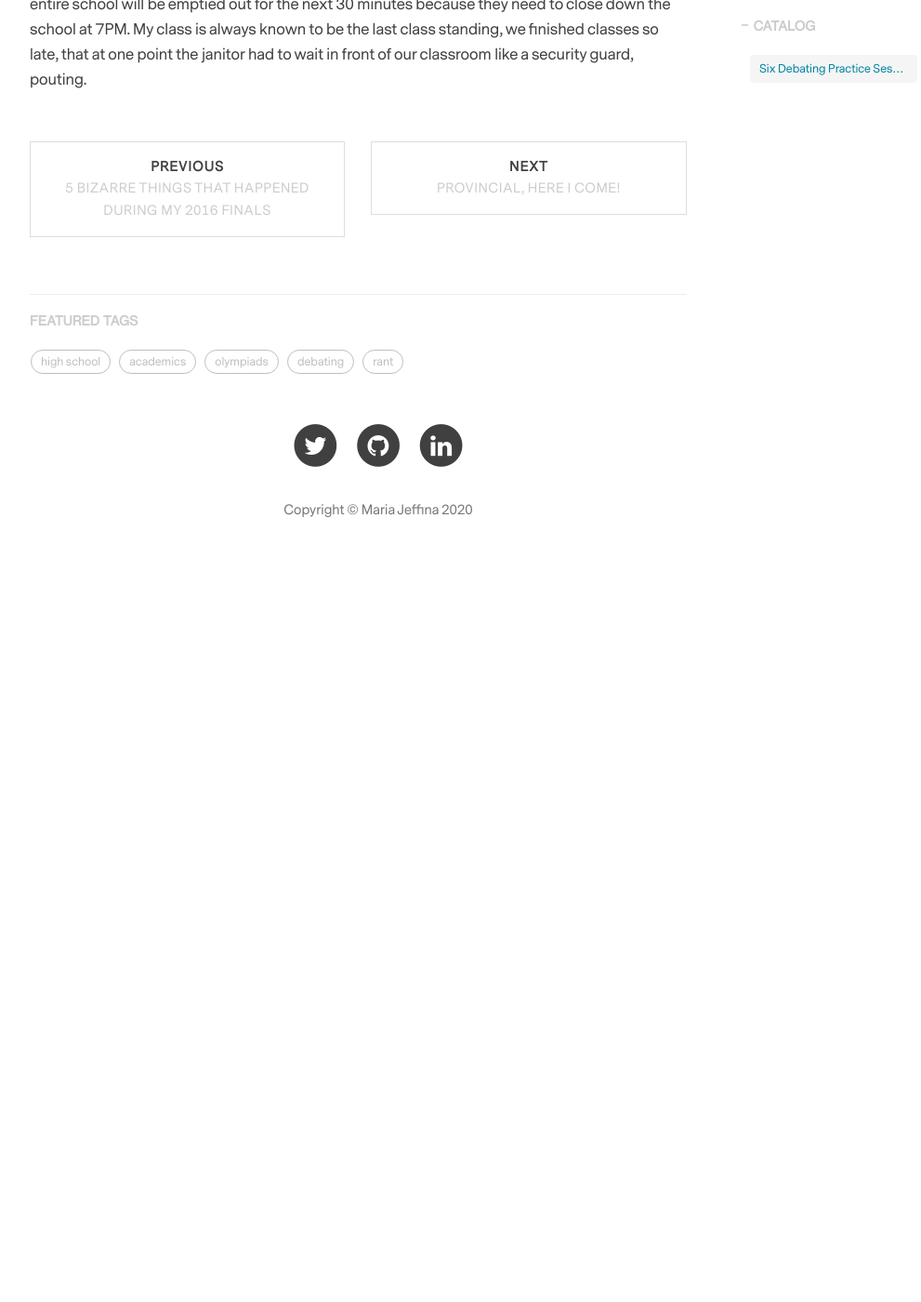
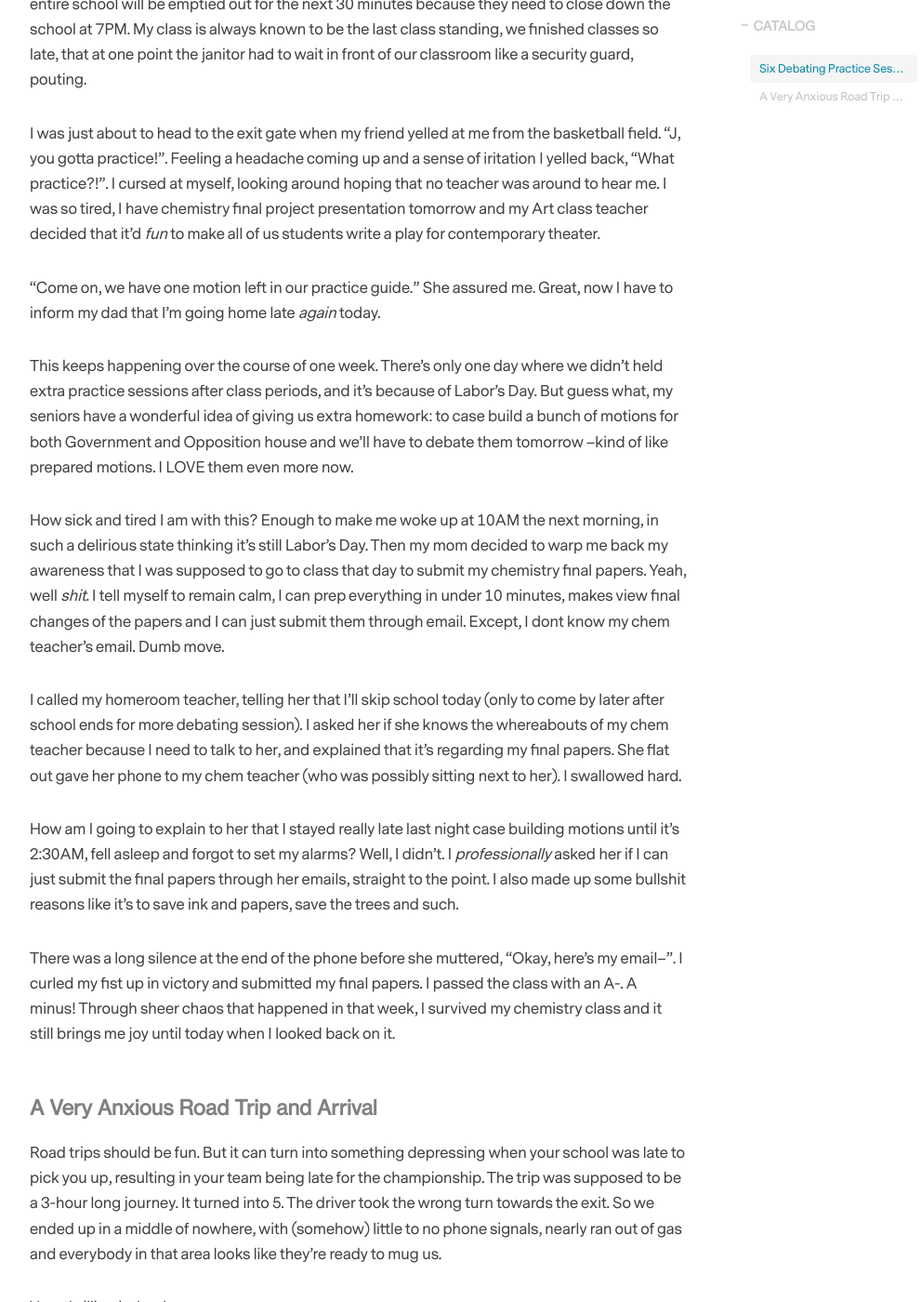
Before and after one commit to maiesey/maiesey.github.io, a Jekyll site: the page built from _posts/2016-11-05-psdc.markdown, in a window 1280 px wide and 1400 px high, scrolled down 1640 px. Shown: the whole window at 93% size, without its empty margins (233-1224 px from the left). Built offline with Jekyll 4.4.1, drawn with Linux system fonts in a browser that asks for light colours; nearby versions of some CDN libraries; comment, search, counter and statistics services are not loaded; before the commit the page ends 2266 px from its top, so only the background shows below that; some of the changed text lies outside the part shown.

Commit message:
update post

```diff
--- a/_posts/2016-11-05-psdc.markdown
+++ b/_posts/2016-11-05-psdc.markdown
@@ -30,3 +30,28 @@ I was wowed, to be honest. I didn't know that my seniors have *that much* winnin
 
 #### Six Debating Practice Sesh In A Week ####
 It is crazy how basic things salty people do like getting into an argument can really take a toll on someone's sanity. I finished classes around 5PM, usually it's already quite dark outside and the entire school will be emptied out for the next 30 minutes because they need to close down the school at 7PM. My class is always known to be the last class standing, we finished classes so late, that at one point the janitor had to wait in front of our classroom like a security guard, pouting.
+
+I was just about to head to the exit gate when my friend yelled at me from the basketball field. "J, you gotta practice!". Feeling a headache coming up and a sense of iritation I yelled back, "What practice?!". I cursed at myself, looking around hoping that no teacher was around to hear me. I was so tired, I have chemistry final project presentation tomorrow and my Art class teacher decided that it'd *fun* to make all of us students write a play for contemporary theater.
+
+"Come on, we have one motion left in our practice guide." She assured me. Great, now I have to inform my dad that I'm going home late *again* today.
+
+This keeps happening over the course of one week. There's only one day where we didn't held extra practice sessions after class periods, and it's because of Labor's Day. But guess what, my seniors have a wonderful idea of giving us extra homework: to case build a bunch of motions for both Government and Opposition house and we'll have to debate them tomorrow --kind of like prepared motions. I LOVE them even more now.
+
+How sick and tired I am with this? Enough to make me woke up at 10AM the next morning, in such a delirious state thinking it's still Labor's Day. Then my mom decided to warp me back my awareness that I was supposed to go to class that day to submit my chemistry final papers. Yeah, well *shit*. I tell myself to remain calm, I can prep everything in under 10 minutes, makes view final changes of the papers and I can just submit them through email. Except, I dont know my chem teacher's email. Dumb move.
+
+I called my homeroom teacher, telling her that I'll skip school today (only to come by later after school ends for more debating session). I asked her if she knows the whereabouts of my chem teacher because I need to talk to her, and explained that it's regarding my final papers. She flat out gave her phone to my chem teacher (who was possibly sitting next to her). I swallowed hard.
+
+How am I going to explain to her that I stayed really late last night case building motions until it's 2:30AM, fell asleep and forgot to set my alarms? Well, I didn't. I *professionally* asked her if I can just submit the final papers through her emails, straight to the point. I also made up some bullshit reasons like it's to save ink and papers, save the trees and such.
+
+There was a long silence at the end of the phone before she muttered, "Okay, here's my email--". I curled my fist up in victory and submitted my final papers. I passed the class with an A-. A minus! Through sheer chaos that happened in that week, I survived my chemistry class and it still brings me joy until today when I looked back on it.
+
+#### A Very Anxious Road Trip and Arrival ####
+Road trips should be fun. But it can turn into something depressing when your school was late to pick you up, resulting in your team being late for the championship. The trip was supposed to be a 3-hour long journey. It turned into 5. The driver took the wrong turn towards the exit. So we ended up in a middle of nowhere, with (somehow) little to no phone signals, nearly ran out of gas and everybody in that area looks like they're ready to mug us.
+
+Very thrilling indeed.
+
+Once we managed to pull up Google Maps (I owe them my life, seriously), my friends and I decided to quickly run back into the car and called our driver. Half-assed lying that we know which way to go, anything just to get out of that dreadful place. I managed to get directions on my phone and once the driver got into the car I just gave him my phone, believing he'll know what to do.
+
+A couple of hours later we finally arrived at the venue. Surprise, surprise it's a hotel by the beach. Probably the fanciest place I've ever step my feet on. We checked in and got the goodies from the organizer. Things like bags, schedules, etc. All three of us got a one big room for ourselves. Immediately after that, we all scrambled to this one big table in the middle of the room, pulled up a chair and started stressing over the rumours surrounding motions because of this one screenshot our seniors sent us over the group chat. The motions in that picture are not like what we've seen before, nothing like in our practice sesh, *ever*.
+
+Then our teenager existential crisis mode kicked in. "Well you know what, at least we have this awesome room to ourselves." my friend said. "Yeah, and unsupervised." I eyed on them.
--- a/_posts/2017-02-23-physicsastro.markdown
+++ b/_posts/2017-02-23-physicsastro.markdown
@@ -19,9 +19,9 @@ Thinking that it'd be fun to try out this new subject which I never realized act
 
 On the first day of the training camp, we learned about Keppler and a bunch of astronomy jargons. The physics teacher was trying really hard to fill in the gaps for the astronomy team because they currently don't have anyone capable enough to mentor us.
 
-It was also that day when my homeroom teacher, decided to drag me back to class. You gotta believe me, it was hillarious and no I wasn't being dragged physically. It was more or less a banter between the physics team teacher versus my homeroom teacher. In the end, she told me that if I failed a subject, she's not going to save my ass. Well, ma'am, I wasn't planning to anyway.
+It was also that day when my homeroom teacher, decided to drag me back to class. You gotta believe me, it was hillarious --and no I wasn't being dragged physically. It was more or less a banter between the physics team teacher versus my homeroom teacher. In the end, she told me that if I failed a subject, she's not going to save my ass. Well, ma'am, I wasn't planning to anyway.
 
-Not going to lie I failed my biology exam (it really is my weakest subject). But, the biology teacher told me that if I got through city-level olympiad for astronomy, she's going to give me a B. A pretty good deal, if I say so myself.
+Well, I failed my biology exam (it really is my weakest subject). But, the biology teacher told me that if I got through city-level olympiad for astronomy, she's going to give me a B. A pretty good deal, if I do say so myself.
 
 Weeks come and go, and it's finally D-Day. Astronomy olympiad is very different than physics. Instead of essay-based questions/problems which usually consist only around 3-5 of them, this one has 30 multiple choice questions and five short essays. Kind of like your usual school exam (except it's astronomy). The exam was also around 3 hours-ish, and this time I'm so happy I didn't run out of time. I managed to answer all of the questions I'm at least 80% sure is right. Because the grading system for this olympiad is a little bit weird: if you're right you got 2 points, if you skip them (no answer) you got 0, if you chose the answer and got it wrong you got a -1. Yea, what a dick move, but I'm not going to take my chances.
 
@@ -42,6 +42,6 @@ My homeroom teacher is going to be very furious at me for doing this, but I'm no
 
 *"Are you crazy? What about graduating?" "What about the final projects?" "What are you going to do when Mr/Mrs(...) find out?" "What should we tell Mr/Mrs(...)?"*
 
-Oh, the things I do to get away from these other dreadful subjects. 😂
+Oh, the things I do to get away from these other dreadful subjects. Peace out, be right back in a couple of weeks, suckers. 😂
 
 — MJ 2017.02
```
